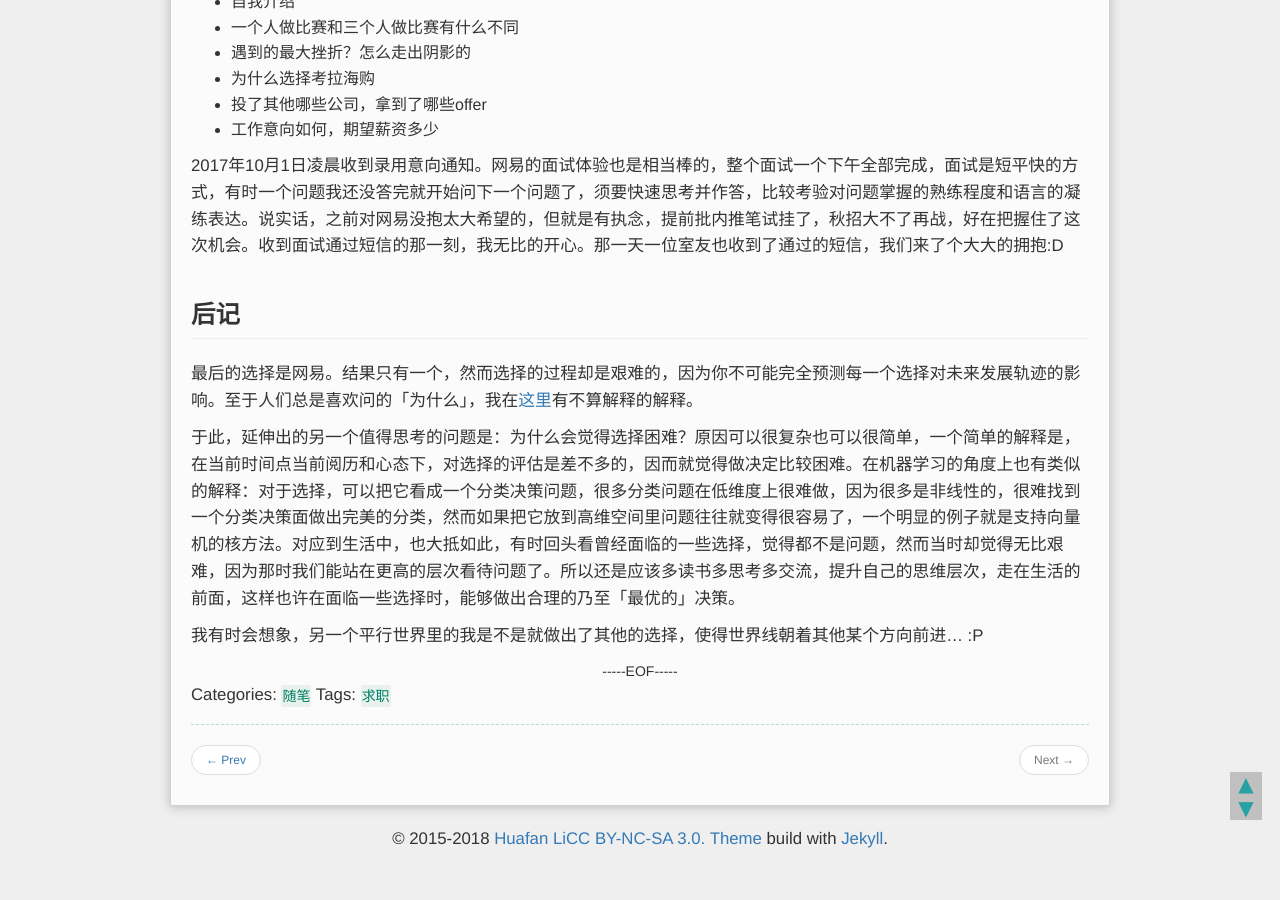
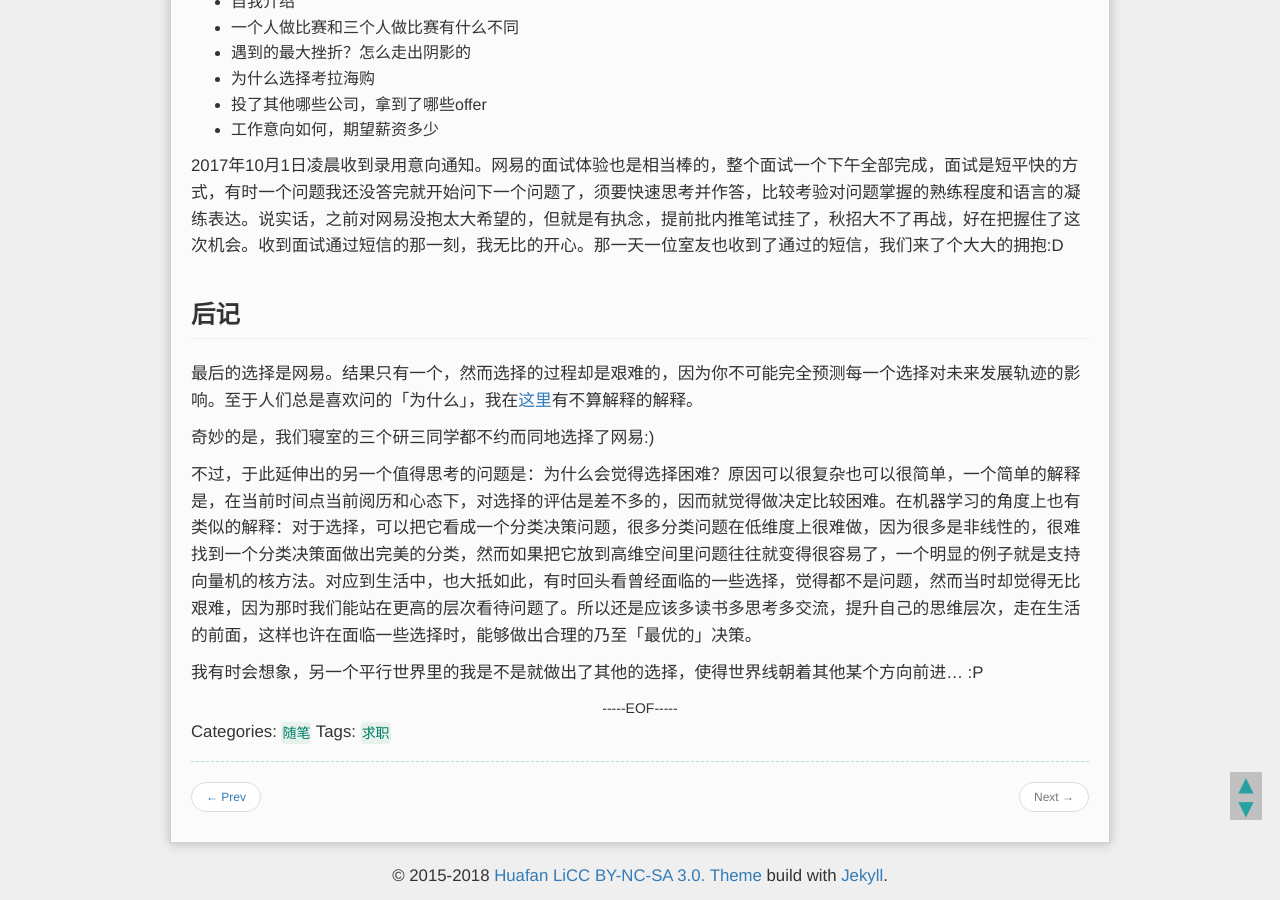
Before and after one commit to mioopoi/mioopoi.github.io, a Jekyll site: the page built from _posts/随笔/2018-06-18-job-hunting-summary.md, in a window 1280 px wide and 900 px high, scrolled down 5489 px. Built offline with Jekyll 4.4.1, drawn with Linux system fonts in a browser that asks for light colours; Markdown is read by kramdown in place of the engine named in the settings; comment, search, counter and statistics services are not loaded; before the commit the page ends 6352 px from its top, so only the background shows below that; some of the changed text lies outside the part shown.

Commit message:
add job-hunting-summary

```diff
--- a/_posts/随笔/2018-06-18-job-hunting-summary.md
+++ b/_posts/随笔/2018-06-18-job-hunting-summary.md
@@ -214,6 +214,8 @@
 
 最后的选择是网易。结果只有一个，然而选择的过程却是艰难的，因为你不可能完全预测每一个选择对未来发展轨迹的影响。至于人们总是喜欢问的「为什么」，我在[这里](http://ihuafan.com/%E9%9A%8F%E7%AC%94/summary-of-2017#%E6%B1%82%E8%81%8C)有不算解释的解释。
 
-于此，延伸出的另一个值得思考的问题是：为什么会觉得选择困难？原因可以很复杂也可以很简单，一个简单的解释是，在当前时间点当前阅历和心态下，对选择的评估是差不多的，因而就觉得做决定比较困难。在机器学习的角度上也有类似的解释：对于选择，可以把它看成一个分类决策问题，很多分类问题在低维度上很难做，因为很多是非线性的，很难找到一个分类决策面做出完美的分类，然而如果把它放到高维空间里问题往往就变得很容易了，一个明显的例子就是支持向量机的核方法。对应到生活中，也大抵如此，有时回头看曾经面临的一些选择，觉得都不是问题，然而当时却觉得无比艰难，因为那时我们能站在更高的层次看待问题了。所以还是应该多读书多思考多交流，提升自己的思维层次，走在生活的前面，这样也许在面临一些选择时，能够做出合理的乃至「最优的」决策。
+奇妙的是，我们寝室的三个研三同学都不约而同地选择了网易:)
+
+不过，于此延伸出的另一个值得思考的问题是：为什么会觉得选择困难？原因可以很复杂也可以很简单，一个简单的解释是，在当前时间点当前阅历和心态下，对选择的评估是差不多的，因而就觉得做决定比较困难。在机器学习的角度上也有类似的解释：对于选择，可以把它看成一个分类决策问题，很多分类问题在低维度上很难做，因为很多是非线性的，很难找到一个分类决策面做出完美的分类，然而如果把它放到高维空间里问题往往就变得很容易了，一个明显的例子就是支持向量机的核方法。对应到生活中，也大抵如此，有时回头看曾经面临的一些选择，觉得都不是问题，然而当时却觉得无比艰难，因为那时我们能站在更高的层次看待问题了。所以还是应该多读书多思考多交流，提升自己的思维层次，走在生活的前面，这样也许在面临一些选择时，能够做出合理的乃至「最优的」决策。
 
 我有时会想象，另一个平行世界里的我是不是就做出了其他的选择，使得世界线朝着其他某个方向前进... :P
```
Also changed, not shown: other parts of _posts/随笔/2018-06-18-job-hunting-summary.md (+1 -1 lines).
